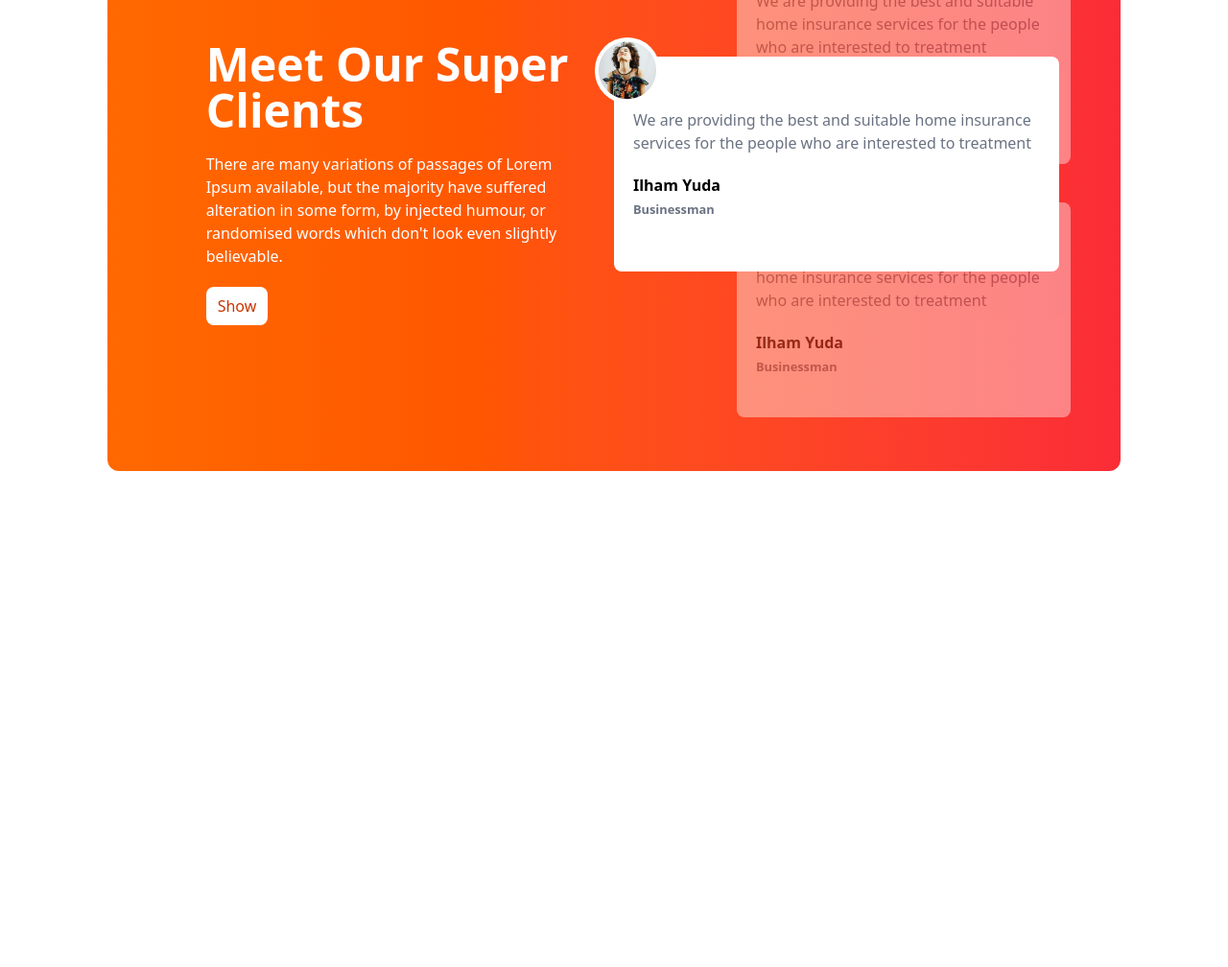
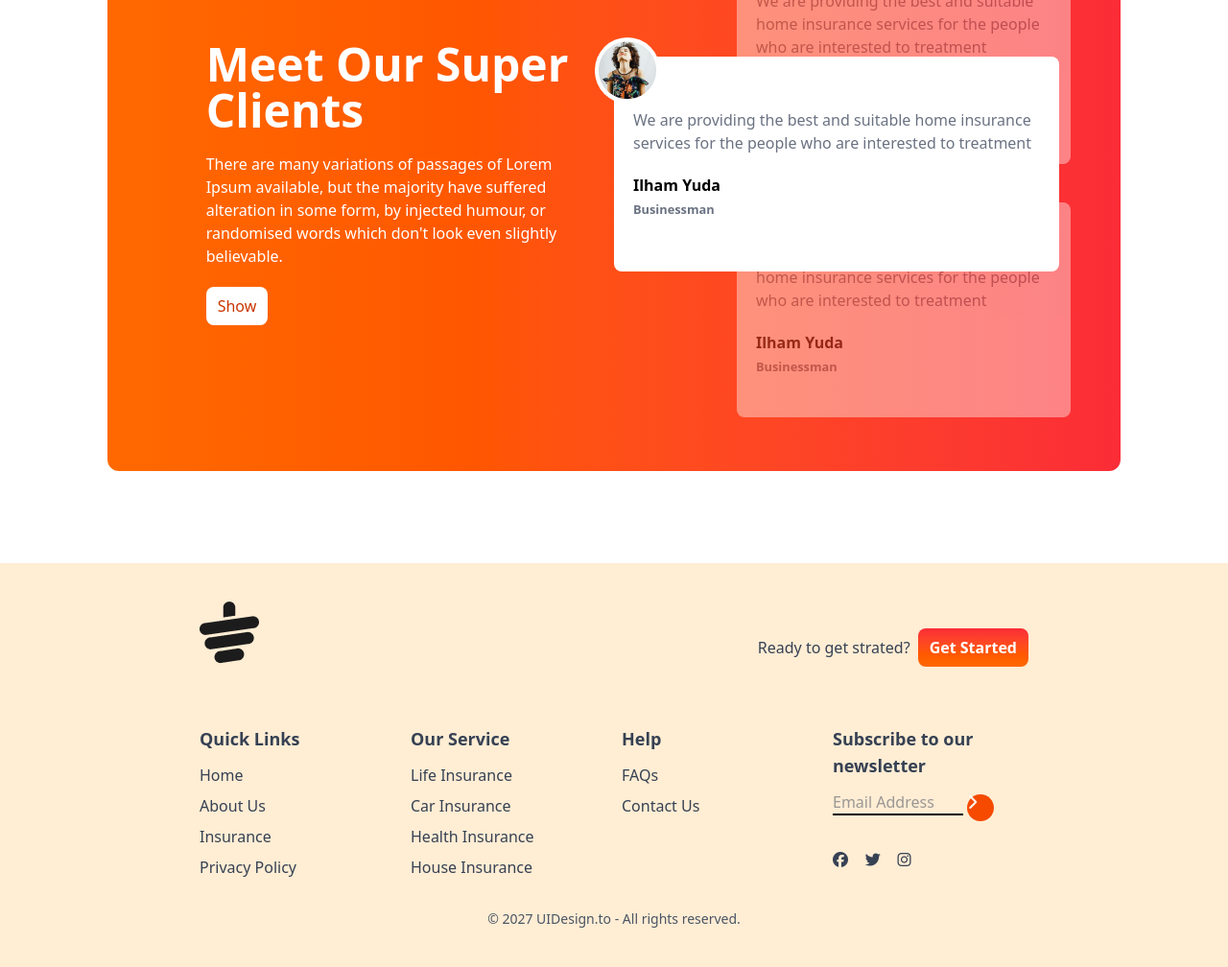
Before and after one commit to UdoyM-1803/Tea-House-using-Tailwind, a plain HTML site: page index.html in a window 1280 px wide. Shown: the part 1957-2965 px from the top of the page at 96% size. Before the commit the page ends 2544 px from the top, so only its background shows below. Drawn offline with nearby package versions, Linux system fonts and the light colour scheme.

Commit message:
Footer added

```diff
--- a/index.html
+++ b/index.html
@@ -41,8 +41,7 @@
                 <p class="text-gray-500 w-3/4">Tea and Botanical Solutions Supplier Give Optimum Satisfaction To Your
                     Taste Buds.</p>
                 <br>
-                <button
-                    class="bg-linear-to-t from-orange-500 to-red-500 px-5 py-3 rounded-lg text-white font-bold">Explore
+                <button class="bg-linear-to-t from-orange-500 to-red-500 px-5 py-3 rounded-lg text-white font-bold">Explore
                     More <i class="fa-solid fa-arrow-right -rotate-45 text-xl"></i></button>
             </div>
             <!-- image content -->
@@ -207,7 +206,77 @@
                 </div>
             </div>
         </section>
+
+        <!-- News and Event Section -->
+        <section></section>
     </main>
+    <!-- Footer section -->
+    <footer class="bg-orange-100 text-gray-700 py-10 px-4 md:px-16">
+        <div class="w-9/12 mx-auto">
+            <!-- logo -->
+            <div class="mb-8 flex justify-between">
+                <img class="mb-8" src="images/cup.png" alt="">
+                <div class="flex items-center gap-2">
+                    <h4>Ready to get strated?</h4>
+                    <button class="bg-linear-to-t from-orange-500 to-red-500 px-3 py-2 rounded-lg text-white font-bold">Get Started</button>
+                </div>
+
+            </div>
+            <!-- links -->
+            <div class="grid grid-cols-1 md:grid-cols-2 lg:grid-cols-4 gap-4">
+                <!-- first Column -->
+                <div>
+                    <h3 class="font-semibold text-lg mb-3">Quick Links</h3>
+                    <ul class="space-y-2">
+                        <li><a class="hover:text-orange-600" href="#">Home</a></li>
+                        <li><a class="hover:text-orange-600" href="#">About Us</a></li>
+                        <li><a class="hover:text-orange-600" href="#">Insurance</a></li>
+                        <li><a class="hover:text-orange-600" href="#">Privacy Policy</a></li>
+                    </ul>
+                </div>
+
+                <!-- second column -->
+                <div>
+                    <h3 class="font-semibold text-lg mb-3">Our Service</h3>
+                    <ul class="space-y-2">
+                        <li><a class="hover:text-orange-600" href="#">Life Insurance</a></li>
+                        <li><a class="hover:text-orange-600" href="#">Car Insurance</a></li>
+                        <li><a class="hover:text-orange-600" href="#">Health Insurance</a></li>
+                        <li><a class="hover:text-orange-600" href="#">House Insurance</a></li>
+                    </ul>
+                </div>
+
+                <!-- Third column -->
+                <div>
+                    <h3 class="font-semibold text-lg mb-3">Help</h3>
+                    <ul class="space-y-2">
+                        <li><a class="hover:text-orange-600" href="#">FAQs</a></li>
+                        <li><a class="hover:text-orange-600" href="#">Contact Us</a></li>
+                    </ul>
+                </div>
+
+                <!-- fourth column -->
+                <div>
+                    <h3 class="font-semibold text-lg mb-3">Subscribe to our newsletter</h3>
+                    <div class="flex flex-col space-y-2">
+                        <div>
+                            <input type="text" placeholder="Email Address" class="bg-transparent border-b-2 border-black w-4/6"
+                            />
+                            <i class="fa-solid fa-chevron-right w-7 h-7 bg-orange-600 inline-flex  rounded-full text-white justify-center items-center"></i>
+                            <div class="flex justify-between w-2/5 mb-2 mt-8">
+                                <i class="fa-brands fa-facebook"></i>
+                                <i class="fa-brands fa-twitter"></i>
+                                <i class="fa-brands fa-instagram"></i>
+                            </div>
+                        </div>
+                    </div>
+                </div>
+            </div>
+            <div class="text-center pt-4 mt-4">
+                <p class="text-sm text-gray-600">© 2027 UIDesign.to - All rights reserved.</p>
+            </div>
+        </div>
+    </footer>
 
 </body>
 
```
